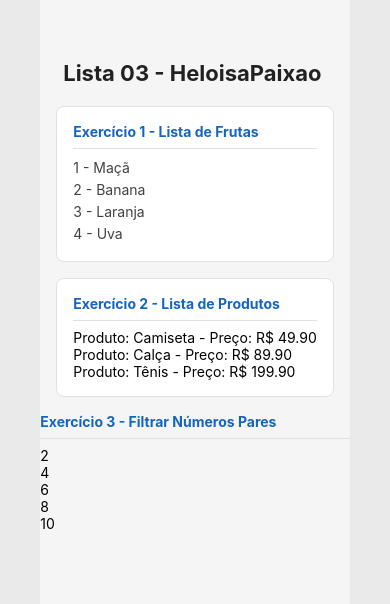
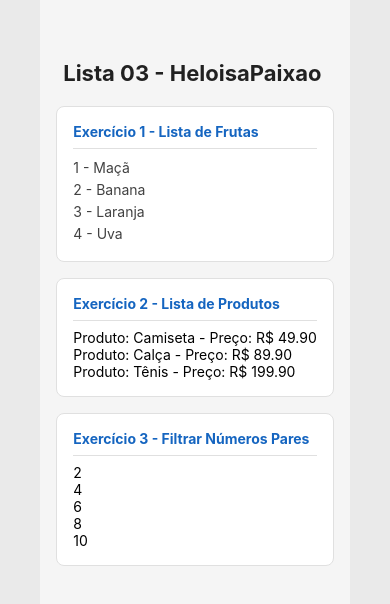
Before and after one commit to heloisagpaixao/ETAPA-3---SENAI, a React Native app in the folder mobile/react_native/first-app/: screen / in a window 390 px wide. Shown: the top 604 px of the page. Built offline with nearby package versions, Linux system fonts and the light colour scheme.

Commit message:
atualizações (02/03/2026)

```diff
--- a/mobile/react_native/first-app/src/jsx_exercises/lista03.js
+++ b/mobile/react_native/first-app/src/jsx_exercises/lista03.js
@@ -32,7 +32,7 @@ export default function Lista03() {
                 ))}
             </View>
 
-            <View>
+            <View style={styles.card}>
                 <Text style={styles.label}>Exercício 3 - Filtrar Números Pares </Text>
                 {numeros
                     .filter((numero) => numero % 2 == 0)
```
